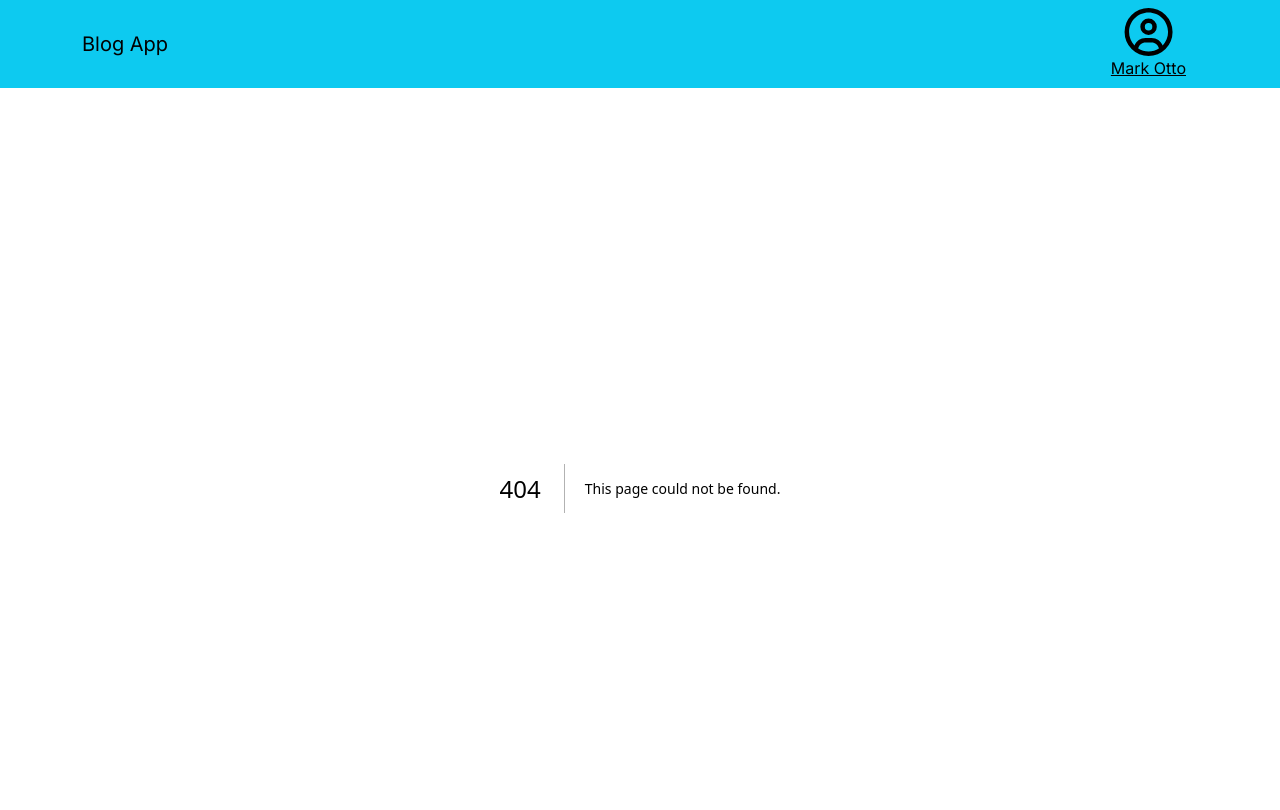
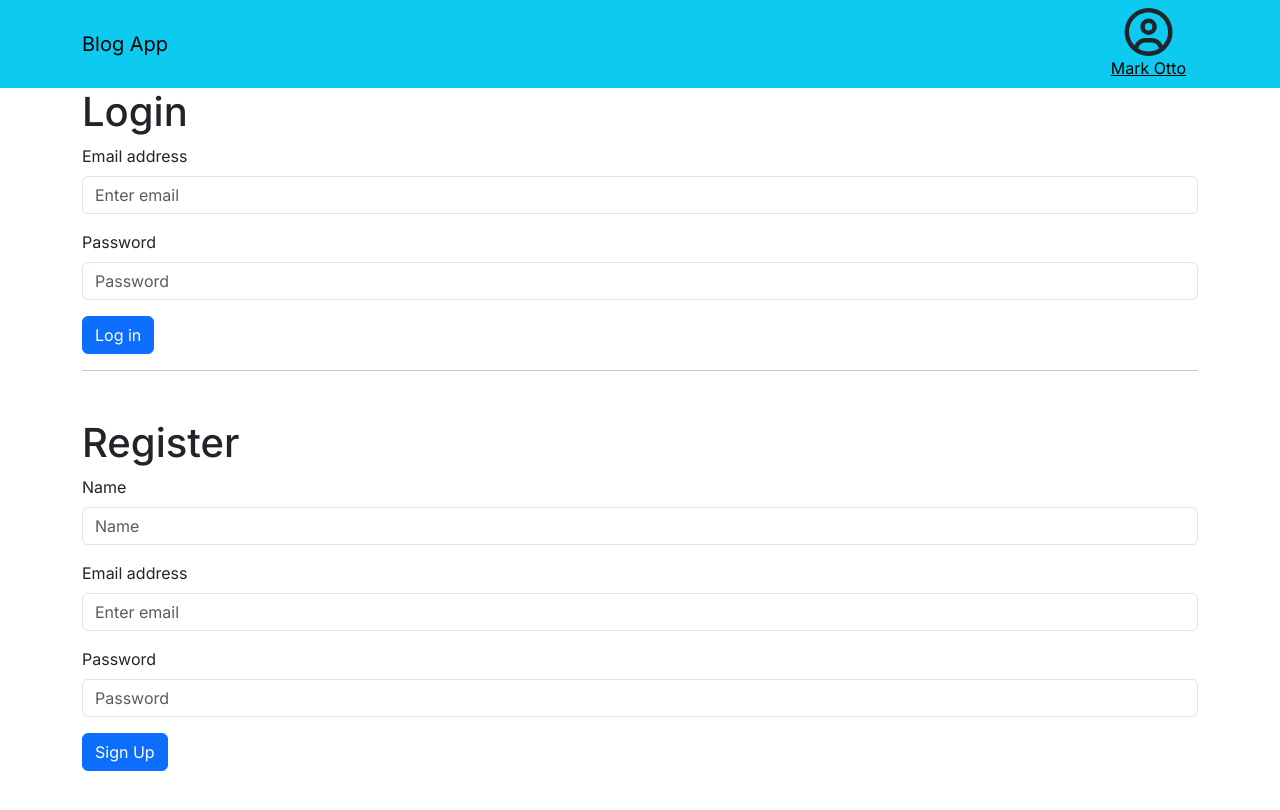
Before and after one commit to Deadreyo/blogging-platform-fullstack, a Next.js app in the folder frontend-nextjs/: page /login in a window 1280 px wide. Before the commit this address had no page. Shown: the top 810 px of the page. Built offline with nearby package versions, Linux system fonts and the light colour scheme.

Commit message:
feat: authentication

```diff
--- /dev/null
+++ b/frontend-nextjs/src/Components/auth/Login.tsx
@@ -0,0 +1,59 @@
+import { Form, Button } from "react-bootstrap";
+import { useRef } from "react";
+import { BASE_URL } from "@/hooks/useFetch";
+import { useRouter } from "next/navigation";
+
+export default function Login() {
+
+    const router = useRouter()
+    const emailRef = useRef<HTMLInputElement>(null);
+    const passwordRef = useRef<HTMLInputElement>(null);
+
+    const handleSubmit = async (e: React.FormEvent<HTMLFormElement>) => {
+        e.preventDefault();
+
+        const email = emailRef.current?.value;
+        const password = passwordRef.current?.value;
+
+        const req = await fetch(BASE_URL+"auth/login", {
+            method: "POST",
+            headers: {
+                "Content-Type": "application/json"
+            },
+            body: JSON.stringify({
+                email,
+                password
+            })
+        })
+
+        const res = await req.json();
+        if(!res.ok) {
+            alert("Error: " + res.message);
+        } else {
+            localStorage.setItem("token", res.data.token);
+            router.push("/");
+        }
+
+    }
+
+    return (
+        <div>
+            <h1>Login</h1>
+            <Form onSubmit={handleSubmit}>
+                <Form.Group className="mb-3" controlId="formBasicEmail">
+                    <Form.Label>Email address</Form.Label>
+                    <Form.Control type="email" placeholder="Enter email" ref={emailRef} />
+                </Form.Group>
+
+                <Form.Group className="mb-3" controlId="formBasicPassword">
+                    <Form.Label>Password</Form.Label>
+                    <Form.Control type="password" placeholder="Password" ref={passwordRef} />
+                </Form.Group>
+
+                <Button variant="primary" type="submit">
+                    Log in
+                </Button>
+            </Form>
+        </div>
+    )
+}
--- /dev/null
+++ b/frontend-nextjs/src/Components/auth/Register.tsx
@@ -0,0 +1,66 @@
+import { BASE_URL } from "@/hooks/useFetch";
+import { useRouter } from "next/navigation";
+import { useRef } from "react";
+import { Form, Button } from "react-bootstrap";
+
+export default function Register() {
+
+  const router = useRouter()
+  const emailRef = useRef<HTMLInputElement>(null);
+  const nameRef = useRef<HTMLInputElement>(null);
+  const passwordRef = useRef<HTMLInputElement>(null);
+
+  const handleSubmit = async (e: React.FormEvent<HTMLFormElement>) => {
+      e.preventDefault();
+
+      const email = emailRef.current?.value;
+      const name = nameRef.current?.value;
+      const password = passwordRef.current?.value;
+
+      const req = await fetch(BASE_URL+"auth/register", {
+          method: "POST",
+          headers: {
+              "Content-Type": "application/json"
+          },
+          body: JSON.stringify({
+              email,
+              password,
+              name
+          })
+      })
+
+      const res = await req.json();
+      if(!res.ok) {
+          alert("Error: " + res.message);
+      } else {
+          localStorage.setItem("token", res.data.token);
+          router.push("/");
+      }
+
+  }
+    return (
+        <div>
+          <h1 className='mt-5'>Register</h1>
+          <Form onSubmit={handleSubmit}>
+            <Form.Group className="mb-3" controlId="formBasicName">
+              <Form.Label>Name</Form.Label>
+              <Form.Control type="text" placeholder="Name" ref={nameRef} />
+            </Form.Group>
+
+            <Form.Group className="mb-3" controlId="formBasicEmail">
+              <Form.Label>Email address</Form.Label>
+              <Form.Control type="email" placeholder="Enter email" ref={emailRef} />
+            </Form.Group>
+
+            <Form.Group className="mb-3" controlId="formBasicPassword">
+              <Form.Label>Password</Form.Label>
+              <Form.Control type="password" placeholder="Password" ref={passwordRef} />
+            </Form.Group>
+
+            <Button variant="primary" type="submit">
+              Sign Up
+            </Button>
+          </Form>
+        </div>
+    )
+}
--- /dev/null
+++ b/frontend-nextjs/src/app/login/page.tsx
@@ -0,0 +1,16 @@
+"use client"
+
+import Register from '@/Components/auth/Register'
+import Login from '@/Components/auth/Login'
+import { Container } from 'react-bootstrap'
+
+export default function () {
+
+    return (
+        <Container>
+          <Login />
+          <hr />
+          <Register />
+        </Container>
+    )
+}
```
